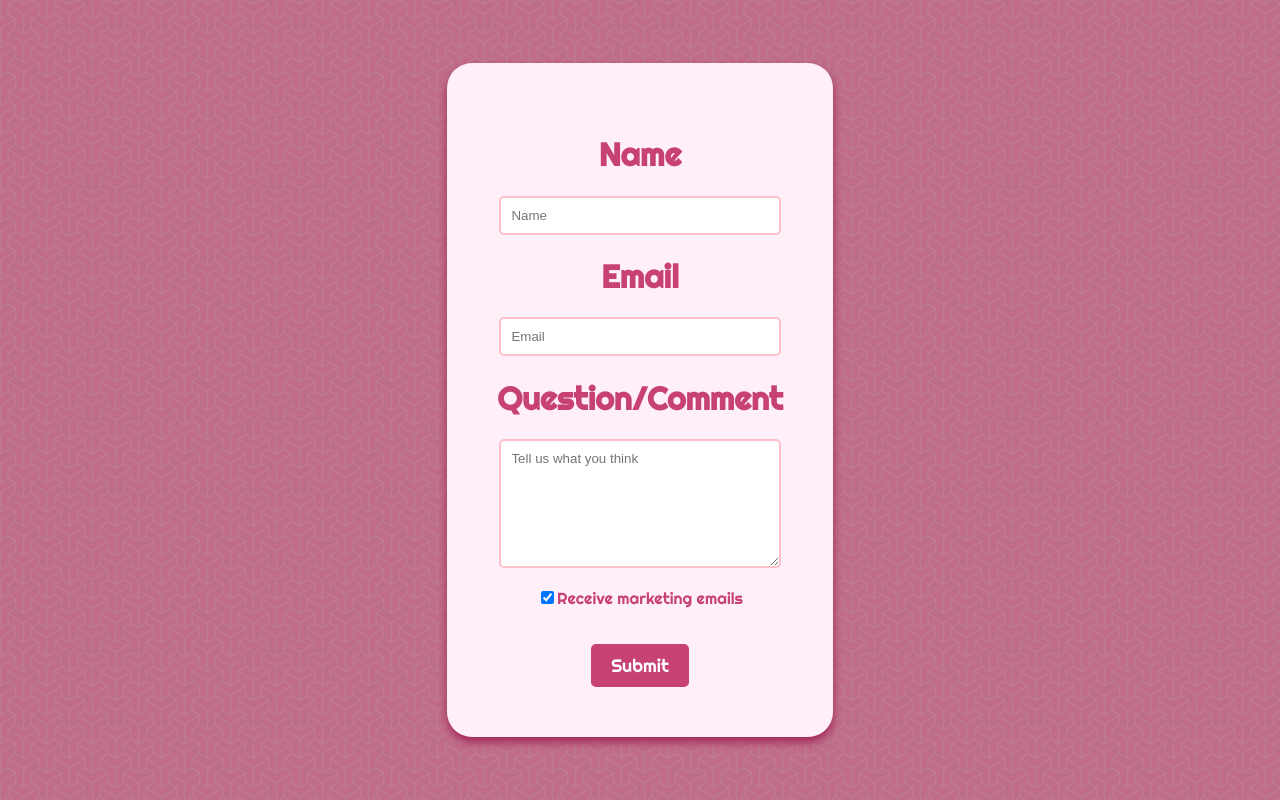
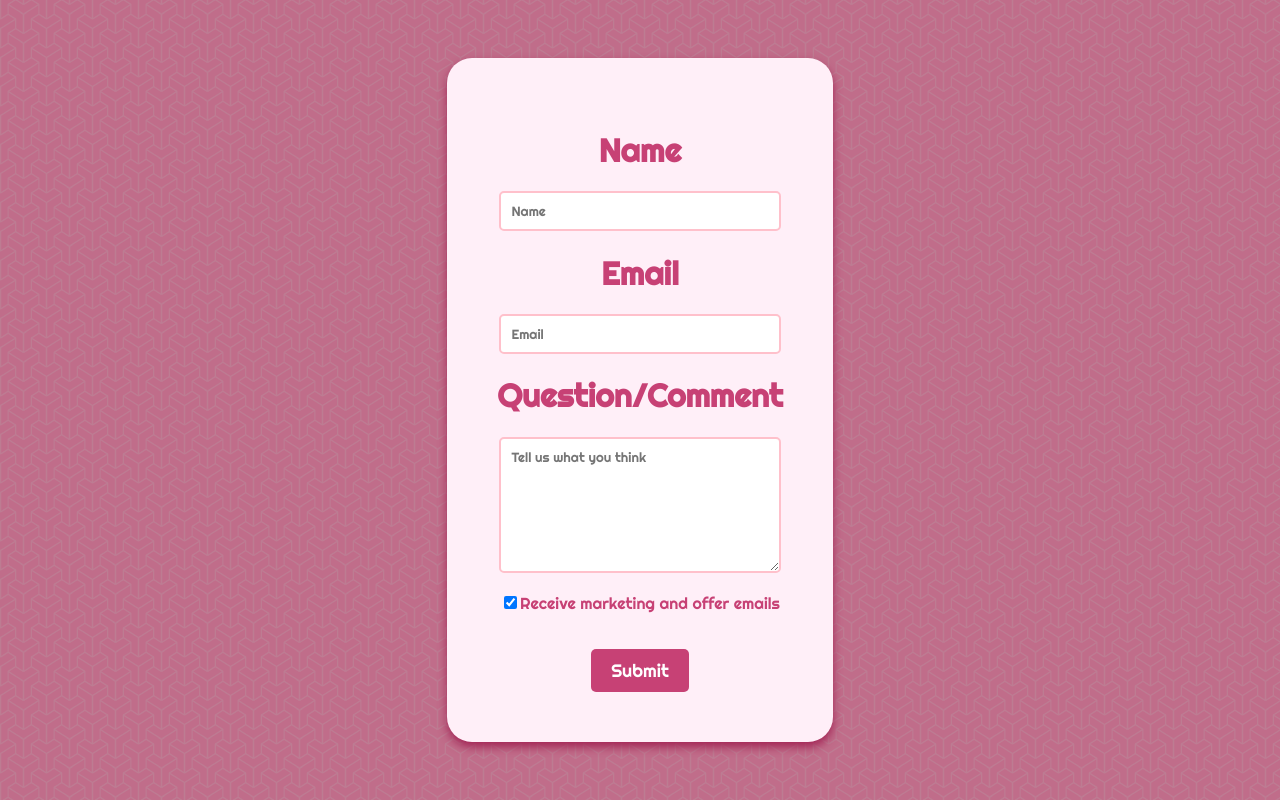
Before and after one commit to mariapan0330/customer-contact-form, a React (Create React App) app: page / in a window 1280 px wide. Built offline with nearby package versions, Linux system fonts and the light colour scheme.

Commit message:
more validation and css

```diff
--- a/src/components/Form.css
+++ b/src/components/Form.css
@@ -1,7 +1,9 @@
-.form123 {
+#form {
     /* background texture from https://www.transparenttextures.com/escheresque.html */
     background-image: url('../images/escheresque-1920x1080.png');
     background-repeat: repeat;
+    font-family: 'Righteous', sans-serif;
+
 }
 
 .form-container{
@@ -14,7 +16,6 @@
 
 h1, p {
     color: #c74175;
-    font-family: 'Righteous', sans-serif;
 }
 
 
@@ -36,7 +37,7 @@ h1, p {
     padding: 10px;
     border: 2px solid pink;
     border-radius: 5px;
-    font-family: Arial, Helvetica, sans-serif;
+    font-family: 'Righteous', sans-serif;
 }
 
 #commentInput {
@@ -50,6 +51,6 @@ h1, p {
     border: none;
     border-radius: 5px;
     cursor: pointer;
+    font-size: large;
     font-family: 'Righteous', sans-serif;
-    font-size: large;
 }
--- a/src/components/Form.jsx
+++ b/src/components/Form.jsx
@@ -31,6 +31,11 @@ export default function Form(props) {
         if (isEmailValid(email)) setEmailBorder(normalBorder)
     }, [email])
 
+    useEffect(()=>{
+        if (name && email && comment){
+            setShowErrorMsg(false)
+        }
+    }, [name, comment, email])
 
     const handleSubmit = (e) => {
         e.preventDefault()
@@ -55,14 +60,16 @@ export default function Form(props) {
             props.setShowModal(true)
             props.setUsername(name)
             e.target.reset()
+            setChecked(true)
+            setShowErrorMsg(false)
         }
     }
 
 
   return (
     <>
-    <div className="form123">
-        <div id="form" className='form-container'>
+    <div id="form">
+        <div className='form-container'>
             <div className='card'>
                 <form action="" onSubmit={handleSubmit} className='contact-form'>
                     <h1>Name</h1>
@@ -101,7 +108,7 @@ export default function Form(props) {
                             checked={checked}
                             value={checked}
                             onChange={(e)=>{setOptIn(e.target.value)}} />
-                        Receive marketing emails
+                        Receive marketing and offer emails
                     </p>
                     {showErrorMsg && errorMsg}
                     <br />
--- a/src/components/Modal.css
+++ b/src/components/Modal.css
@@ -7,6 +7,7 @@
     width: 100vw;
     height: 100vh;
     background-color: rgba(99, 99, 99, 0.446);
+    font-family: 'Righteous', sans-serif;
 }
 
 .modal-card {
@@ -19,7 +20,6 @@
 #modal-btn {
     background-color: #c74175;
     color: white;
-    font-weight: bold;
     padding: 10px 20px;
     border: none;
     border-radius: 5px;
```
